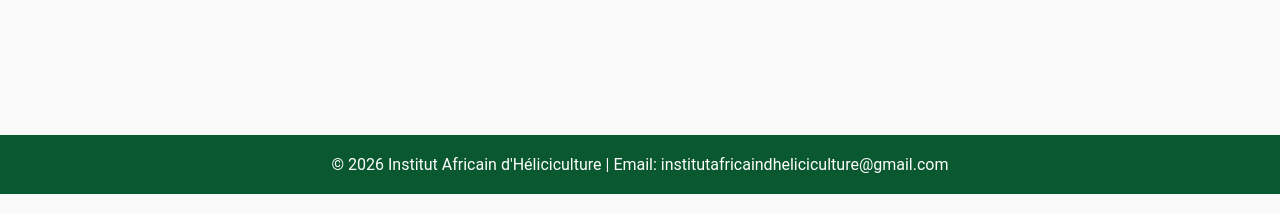
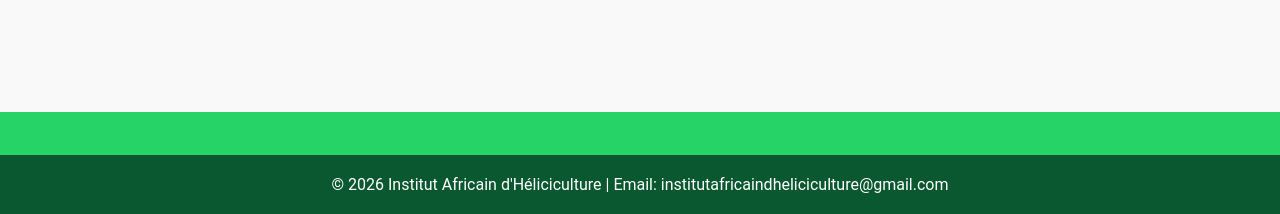
Before and after one commit to pascalaerus/Institut-Africain-d-Heliciculture, a plain HTML site: page contact.html in a window 1280 px wide. Shown: the part 1000-1214 px from the top of the page. Drawn offline with Linux system fonts and the light colour scheme.

Commit message:
Update style.css

```diff
--- a/style.css
+++ b/style.css
@@ -225,3 +225,18 @@ footer {
     0%, 100% { transform: scale(1); }
     50% { transform: scale(1.1); }
 }
+.whatsapp-channel {
+    background-color: #25D366;
+    padding: 10px;
+    font-weight: bold;
+    font-size: 1em;
+}
+
+.whatsapp-channel a {
+    color: white;
+    text-decoration: underline;
+}
+
+.whatsapp-channel marquee {
+    color: white;
+}
```
